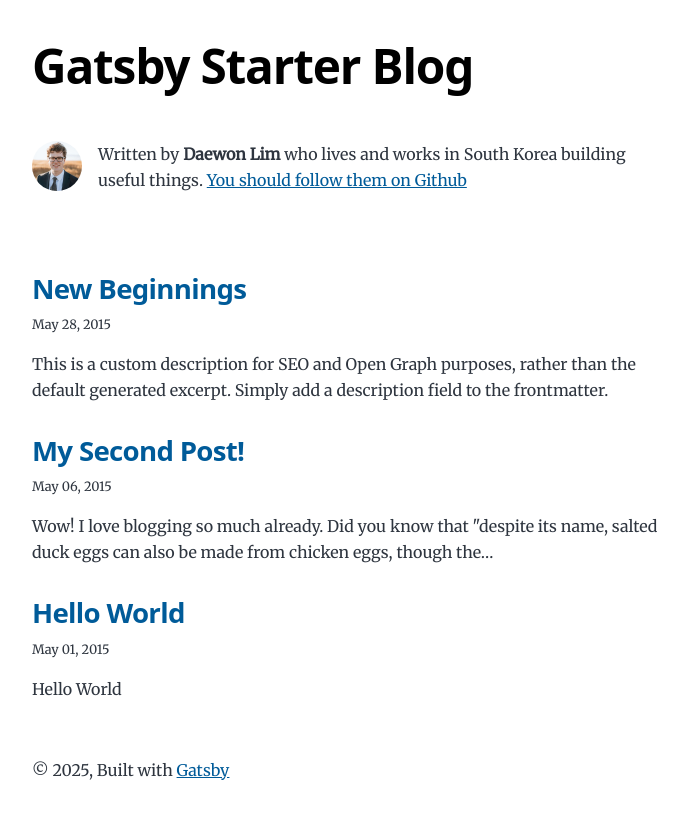
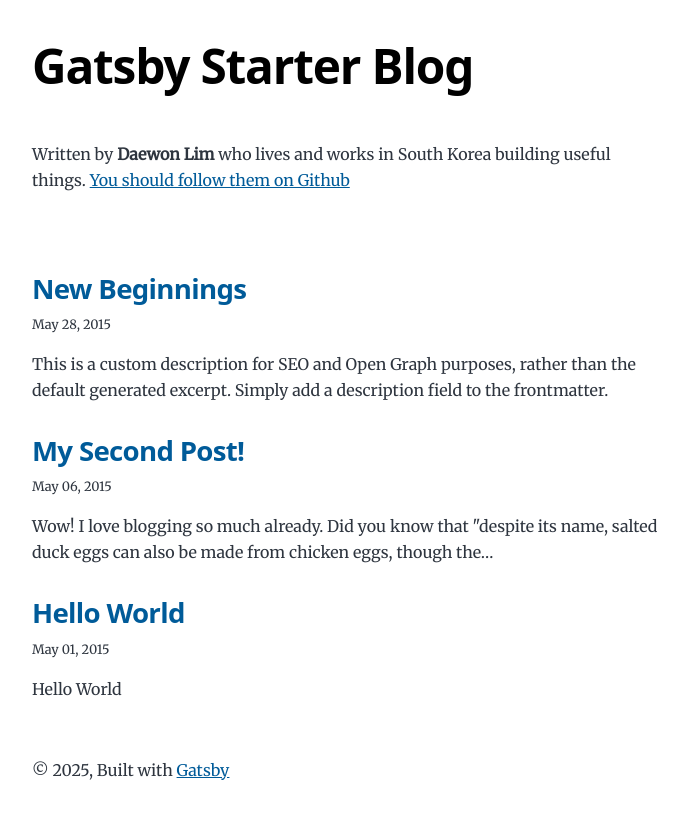
Before and after one commit to uomaep/uomaep-gatsby-blog, a Gatsby site: page / in a window 1280 px wide. Shown: the whole page, without its empty margins (292-980 px from the left). Built offline with nearby package versions, Linux system fonts and the light colour scheme; Gatsby itself is replaced by a stand-in of ours.

Commit message:
delete: sample bio image

```diff
--- a/src/components/bio.js
+++ b/src/components/bio.js
@@ -7,7 +7,6 @@
 
 import * as React from "react"
 import { useStaticQuery, graphql } from "gatsby"
-import { StaticImage } from "gatsby-plugin-image"
 
 const Bio = () => {
   const data = useStaticQuery(graphql`
@@ -32,16 +31,6 @@
 
   return (
     <div className="bio">
-      <StaticImage
-        className="bio-avatar"
-        layout="fixed"
-        formats={["auto", "webp", "avif"]}
-        src="../images/profile-pic.png"
-        width={50}
-        height={50}
-        quality={95}
-        alt="Profile picture"
-      />
       {author?.name && (
         <p>
           Written by <strong>{author.name}</strong> {author?.summary || null}
```
Also changed, not shown: src/images/profile-pic.png (deleted).
